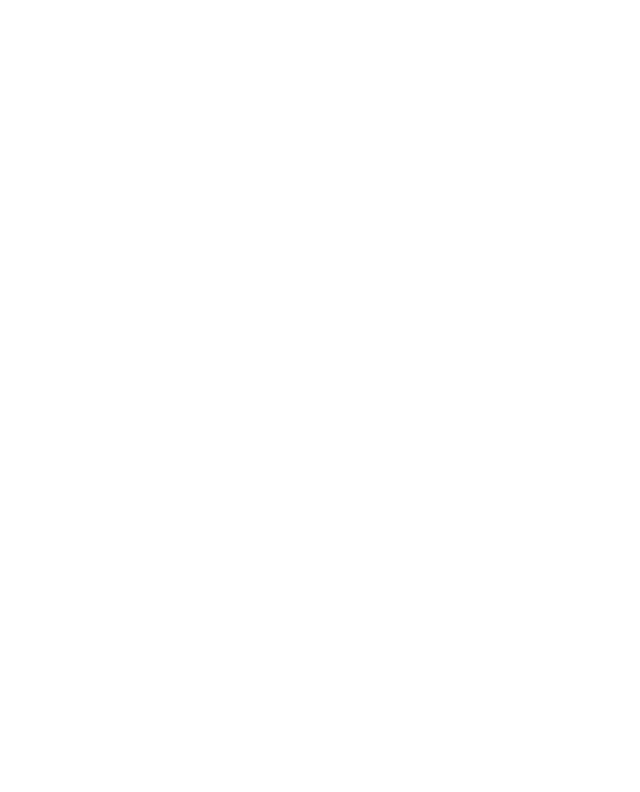
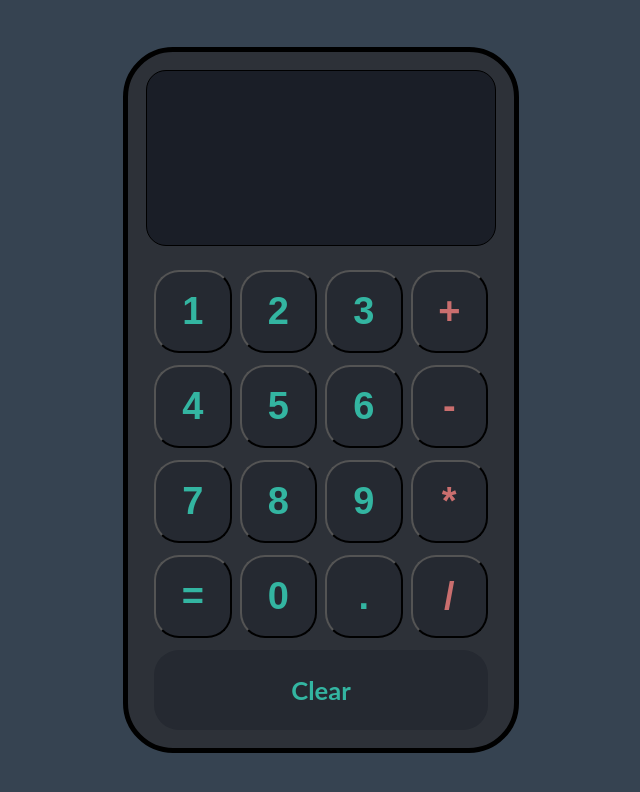
Before and after one commit to mariaRam2003/Laboratorio9, a React (Create React App) app in the folder calculadora/: page / in a window 1280 px wide. Shown: the top 792 px of the page, without its empty margins (319-959 px from the left). Built offline with nearby package versions, Linux system fonts and the light colour scheme; the HTML template or start-up script is replaced by a standard one.

Commit message:
limitar a 9 el display

```diff
--- a/calculadora/src/App.css
+++ b/calculadora/src/App.css
@@ -1,38 +1,25 @@
-.App {
-  text-align: center;
+.App{
+  height: 100vh;
+  background-color: #364351;
+  font-family: Lato, sans-serif;
+  display: flex;
+  flex-wrap: wrap;
+  justify-content: center;
+  align-items: center;
 }
 
-.App-logo {
-  height: 40vmin;
-  pointer-events: none;
+.contenedor-calculadora{
+  width: 350px;
+  height: 660px;
+  padding: 18px;
+  background-color: #2d3138;
+  border-radius: 50px;
+  border: 5px solid black;
 }
 
-@media (prefers-reduced-motion: no-preference) {
-  .App-logo {
-    animation: App-logo-spin infinite 20s linear;
-  }
-}
-
-.App-header {
-  background-color: #282c34;
-  min-height: 100vh;
+.fila{
+  margin: 4px;
   display: flex;
-  flex-direction: column;
   align-items: center;
   justify-content: center;
-  font-size: calc(10px + 2vmin);
-  color: white;
 }
-
-.App-link {
-  color: #61dafb;
-}
-
-@keyframes App-logo-spin {
-  from {
-    transform: rotate(0deg);
-  }
-  to {
-    transform: rotate(360deg);
-  }
-}
--- a/calculadora/src/App.js
+++ b/calculadora/src/App.js
@@ -1,11 +1,95 @@
 import './App.css';
+import Button from "./components/Button";
+import Display from './components/Display';
+import ButtonClear from './components/ButtonClear';
+import {useState} from 'react';
+import { useEffect } from 'react';
+import {evaluate, prodDependencies} from 'mathjs';
 
-function App() {
-  return(
-    <div className='App'>
 
-    </div>
-  )
-}
+  function App() {
 
-export default App;
+    const [input, setInput] = useState('');
+
+    const agregarInput = val => {
+      if (input.length < 9) {
+        setInput(prevInput => prevInput + val);
+      }
+    };
+
+    const calcularResultado = () => {
+      let resultado;
+      if(input){
+        resultado = evaluate(input);
+        setInput(Number(resultado).toFixed(8));
+      }else{
+        alert("Por favor ingrese valores para realizar los calculos");
+      }
+    };
+
+    useEffect(() => {
+      const handleKeyDown = event => {
+        const { key } = event;
+        if (/[0-9]/.test(key) && input.length < 9) {
+          agregarInput(key);
+        } else if (key === '+' || key === '-' || key === '*' || key === '/') {
+          agregarInput(key);
+        } else if (key === '=') {
+          calcularResultado();
+        }
+      };
+
+      document.addEventListener('keydown', handleKeyDown);
+
+      return () => {
+        document.removeEventListener('keydown', handleKeyDown);
+      };
+    }, []);
+
+
+    return (
+      <div className="App">
+
+          <div className='contenedor-calculadora'>
+            <Display input={input}></Display>
+
+            <div className='fila'>
+              <Button manejarClic={agregarInput}>1</Button>
+              <Button manejarClic={agregarInput}>2</Button>
+              <Button manejarClic={agregarInput}>3</Button>
+              <Button manejarClic={agregarInput}>+</Button>
+
+            </div>
+            <div className='fila'>
+              <Button manejarClic={agregarInput}>4</Button>
+              <Button manejarClic={agregarInput}>5</Button>
+              <Button manejarClic={agregarInput}>6</Button>
+              <Button manejarClic={agregarInput}>-</Button>
+
+            </div>
+            <div className='fila'>
+              <Button manejarClic={agregarInput}>7</Button>
+              <Button manejarClic={agregarInput}>8</Button>
+              <Button manejarClic={agregarInput}>9</Button>
+              <Button manejarClic={agregarInput}>*</Button>
+
+            </div>
+            <div className='fila'>
+              <Button manejarClic={calcularResultado}>=</Button>
+              <Button manejarClic={agregarInput}>0</Button>
+              <Button manejarClic={agregarInput}>.</Button>
+              <Button manejarClic={agregarInput}>/</Button>
+
+            </div>
+            <div className='fila'>
+              <ButtonClear manejarClear={() => setInput('')}>Clear</ButtonClear>
+
+            </div>
+
+          </div>
+
+      </div>
+    );
+  }
+
+  export default App;
```
